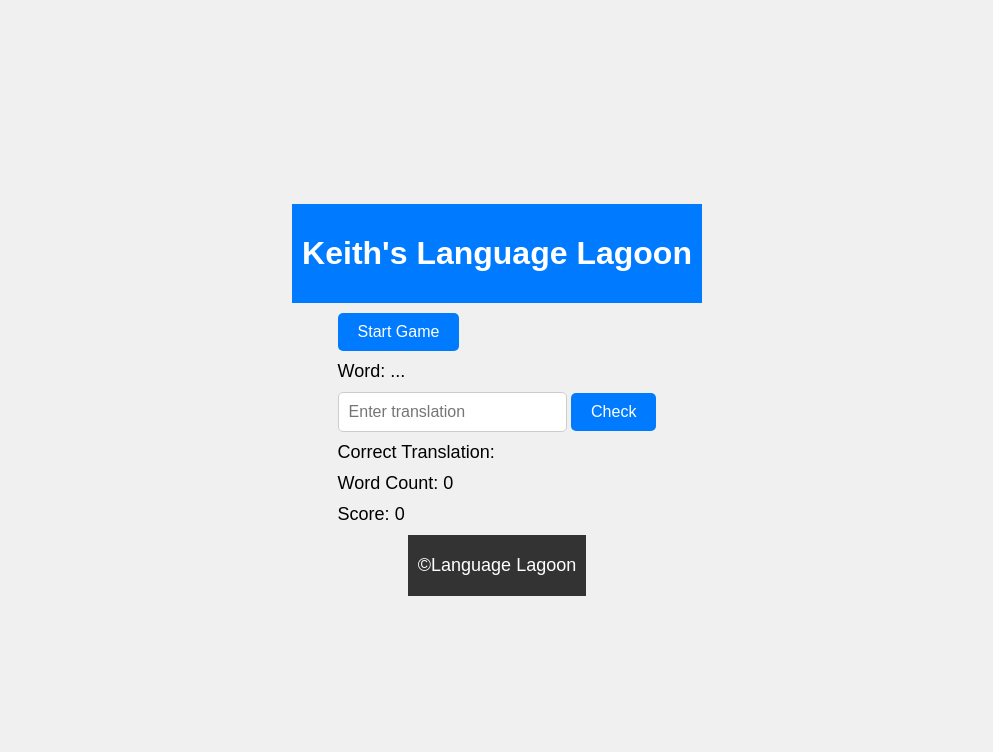
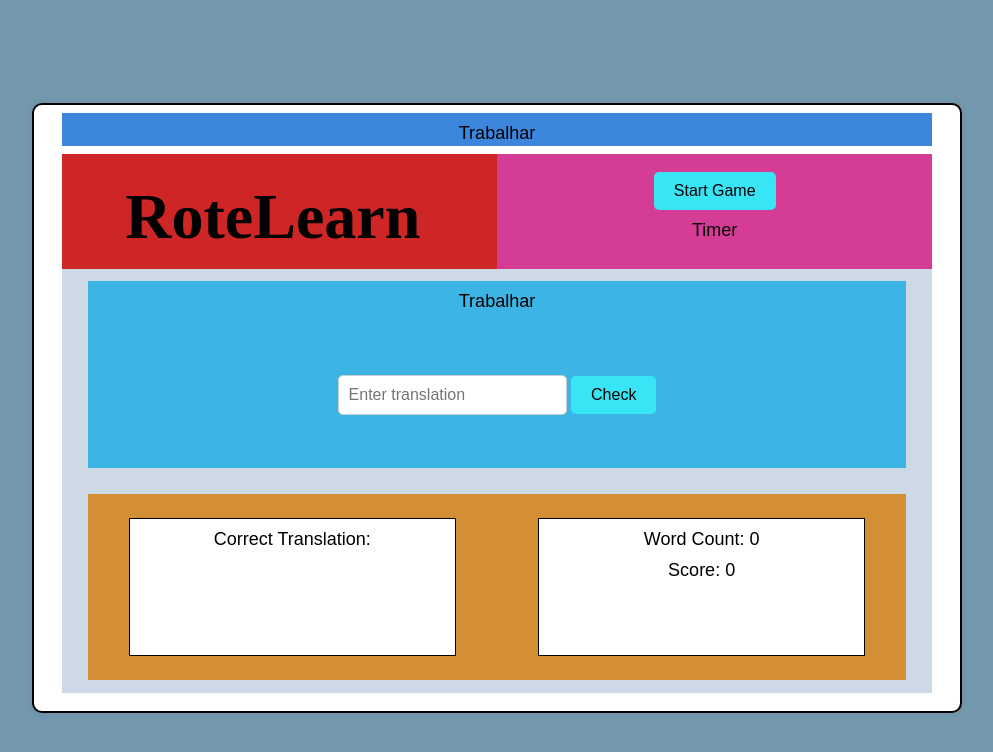
Before and after one commit to Wumberly/PTLL2, a plain HTML site: page game.html in a window 1280 px wide. Shown: the whole page, without its empty margins (143-1136 px from the left). Drawn offline with Linux system fonts and the light colour scheme.

Commit message:
Design changes

```diff
--- a/game.html
+++ b/game.html
@@ -1,5 +1,6 @@
 <!DOCTYPE html>
 <html lang="en">
+
 <head>
     <meta charset="UTF-8">
     <meta name="viewport" content="width=device-width, initial-scale=1.0">
@@ -11,25 +12,43 @@
     <script type="module" src="script.js"></script>
 
 </head>
+
 <body>
-    <header>
-        <h1>Keith's Language Lagoon</h1>
-    </header>
-
-    <main>
-        <button id="start-game">Start Game</button>
-        <p id="timer"> <span id="time-remaining"></span></p>
-        <p id="word">Word: <span id="word-text">...</span></p>
-        <input type="text" id="translation" placeholder="Enter translation">
-        <button id="check-translation" disabled>Check</button>
-        <p id="correct-translation-text">Correct Translation: <span></span></p>
-        <p id="count">Word Count: <span id="word-count">0</span></p>
-        <p id="score">Score: <span id="correct-count">0</span></p>
+    <main class="game-container">
+        <div class="head-container">
+            <div class="head-upper">
+                <p id="word"><span id="word-text">Trabalhar</span></p>
+            </div>
+            <div class="head-lower">
+                <div class="head-lower-left">
+                    <h1 class="rote-learn-heading">RoteLearn</span></h1>
+                </div>
+                <div class="head-lower-right">
+                    <button class = "button" id="start-game">Start Game</button>
+                    <p id="timer">Timer <span id="time-remaining"></span></p>
+                </div>
+            </div>
+        </div>
+        <div class="secondary-container">
+            <div class="secondary-upper">
+                <div class="secondary-upper-upper">
+                    <p id="word"><span id="word-text">Trabalhar</span></p>
+                </div>
+                <div class="secondary-upper-lower">
+                    <input type="text" id="translation" placeholder="Enter translation">
+                    <button class = "button" id="check-translation" disabled>Check</button>
+                </div>
+            </div>
+            <div class="secondary-lower">
+                <div class="correction-box">
+                    <p id="correct-translation-text">Correct Translation: <span></span></p>
+                </div>
+                <div class="scoreboard-box">
+                    <p id="count">Word Count: <span id="word-count">0</span></p>
+                    <p id="score">Score: <span id="correct-count">0</span></p>
+                </div>
+            </div>
+        </div>
     </main>
-
-    <footer>
-        <p>&copy;Language Lagoon</p>
-    </footer>
-
 </body>
 </html>
--- a/style.css
+++ b/style.css
@@ -1,9 +1,9 @@
 /* style.css */
 body {
     font-family: Arial, sans-serif;
-    background-color: #f0f0f0;
-    margin: 0;
-    padding: 0;
+    background-color: #7499AF;
+    margin: 10px black;
+    padding: 10px black;
     display: flex;
     align-items: center;
     justify-content: center;
@@ -12,11 +12,11 @@ body {
 }
 
 header {
-    background-color: #007BFF;
+    background-color: #2770be;
     color: #fff;
     text-align: center;
-    padding: 10px;
-    margin-bottom: 10px; /* Add some space between header and game */
+    padding: 20px;
+    margin-bottom: 0px; /* Add some space between header and game */
 }
 
 footer {
@@ -24,17 +24,8 @@ footer {
     color: #fff;
     text-align: center;
     padding: 10px;
-}
-
-
-button {
-    padding: 10px 20px;
-    background-color: #007BFF;
-    color: #fff;
-    border: none;
-    border-radius: 5px;
-    font-size: 16px;
-    cursor: pointer;
+    padding-left: 130px;
+    padding-right: 130px;
 }
 
 input {
@@ -49,13 +40,169 @@ p {
     margin: 10px 0;
 }
 
-.play-button {
+.button {
     display: inline-block;
     padding: 10px 20px;
-    background-color: #007BFF;
-    color: #fff;
+    background-color: #37E5F5;
+    color: #000000;
     text-decoration: none;
     border: none;
     border-radius: 5px;
     font-size: 16px;
+    cursor: pointer;
 }
+
+.game-container {
+    border: 2px solid #000000;
+    padding: 5%;
+    border-radius: 10px;
+    background-color: #fff;
+    box-shadow: 0 0 10px rgba(0, 0, 0, 0.1);
+    text-align: center;
+    width: 80%;
+    height: 60%;
+    max-width: 800px;
+    max-height: 1000px;
+    position: relative;
+    display: flex; /* Use flexbox to center the content */
+    justify-content: center; /* Center horizontally */
+    align-items: center; /* Center vertically */
+}
+
+.head-container {
+    position: absolute;
+    top: 0;
+    left: 0;
+    width: 100%;
+    height: 27%;
+    display: flex;
+    justify-content: center;
+    align-items: center;
+}
+
+.head-upper {
+    background-color: #3c87dd;
+    height: 20%;
+    width: 94%;
+    position: absolute;
+    left: 3%;
+    right: 3%;
+    top: 5%;
+    display: flex;
+    flex-direction: column; /* Arrange the top and bottom halves in a column */
+}
+
+.head-lower {
+    display: flex;
+    justify-content: space-between;
+    width: 94%;
+    height: 70%;
+    position: absolute;
+    bottom: 0;
+}
+
+/* Styling for the head lower left (left hand side) */
+.head-lower-left {
+    flex: 1; /* Takes 50% of the head lower width */
+    background-color: #ce2626; /* Example background color */
+}
+
+.rote-learn-heading {
+    font-family: 'Kameron';
+    color: #000000; /* Black text */
+    text-align: center;
+    margin-top: 6%;
+    margin-left: 0%;
+    margin-right: 3%;
+    margin-bottom: 6%;
+    font-size: 400%;
+
+}
+
+/* Styling for the head lower right (right hand side) */
+.head-lower-right {
+    flex: 1; /* Takes 50% of the head lower width */
+    display: flex;
+    flex-direction: column;
+    justify-content: center;
+    align-items: center;
+    background-color: #d43c95; /* Example background color */
+}
+
+
+.secondary-container {
+    background-color: #CDD9E7;
+    height: 70%;
+    position: absolute;
+    left: 3%;
+    Right: 3%;
+    Bottom: 3%;
+}
+
+.secondary-upper {
+    background-color: #3db5e4;
+    height: 44%;
+    width: 94%;
+    position: absolute;
+    left: 3%;
+    right: 3%;
+    top: 3%;
+    display: flex;
+    flex-direction: column; /* Arrange the top and bottom halves in a column */
+}
+
+.secondary-upper-upper,
+.secondary-upper-lower {
+    flex: 1; /* Each container takes equal height */
+    box-sizing: border-box;
+}
+
+
+.secondary-lower {
+    background-color: #d48e33;
+    display: flex;
+    justify-content: space-between;
+    width: 94%;
+    height: 44%;
+    left: 3%;
+    right: 3%;
+    position: absolute;
+    bottom: 3%;
+}
+
+
+.correction-box {
+    border: 1px solid #000;
+    box-sizing: border-box;
+    flex: 0 0 auto; /* Allow the box to grow and shrink based on content */
+    background-color: #fff; /* Example color for Correction Box */
+    margin-top: 3%;
+    margin-bottom: 3%;
+    margin-right: 10%; /* 10% space between Correction Box and Scoreboard Box */
+    margin-left: 5%; /* 5% margin from the left edge of the grey box */
+    width: 40%
+}
+
+.scoreboard-box {
+    border: 1px solid #000;
+    box-sizing: border-box;
+    flex: 0 0 auto; /* Allow the box to grow and shrink based on content */
+    background-color: #fff; /* Example color for Scoreboard Box */
+    margin-right: 5%; /* 5% margin from the right edge of the grey box */
+    margin-top: 3%;
+    margin-bottom: 3%;
+    width: 40%
+}
+
+/* Add a media query for smaller screens */
+@media screen and (max-width: 800px) {
+    .game-container {
+        width: 80%; /* Adjust the width for smaller screens */
+    }
+}
+
+@media screen and (max-height: 400px) {
+    .game-container {
+        height: 60%; /* Adjust the width for smaller screens */
+    }
+}
```
